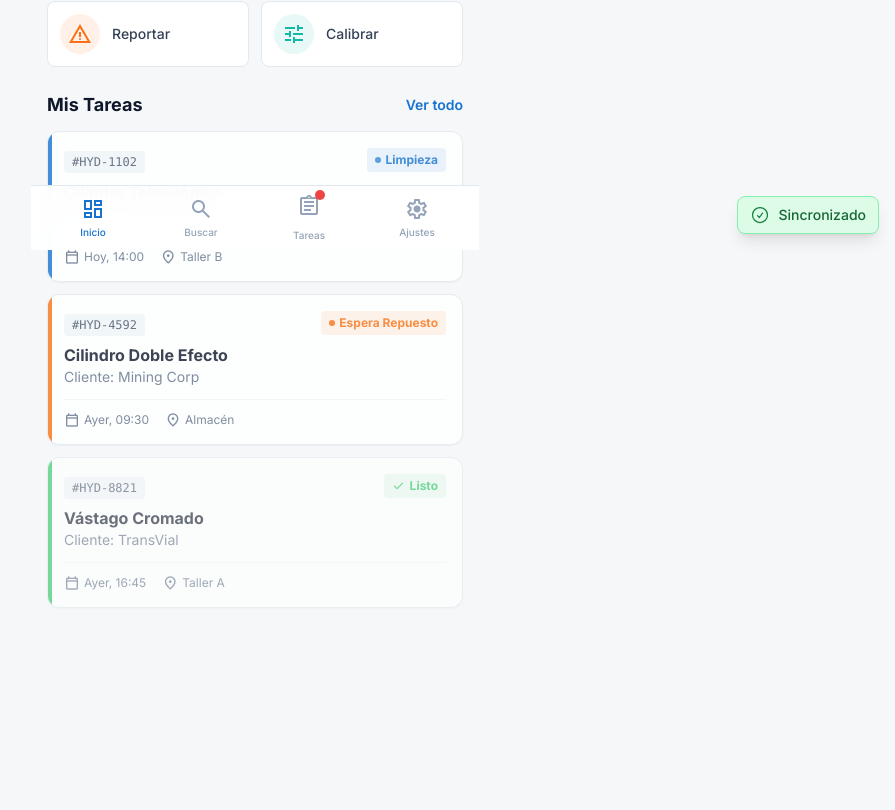
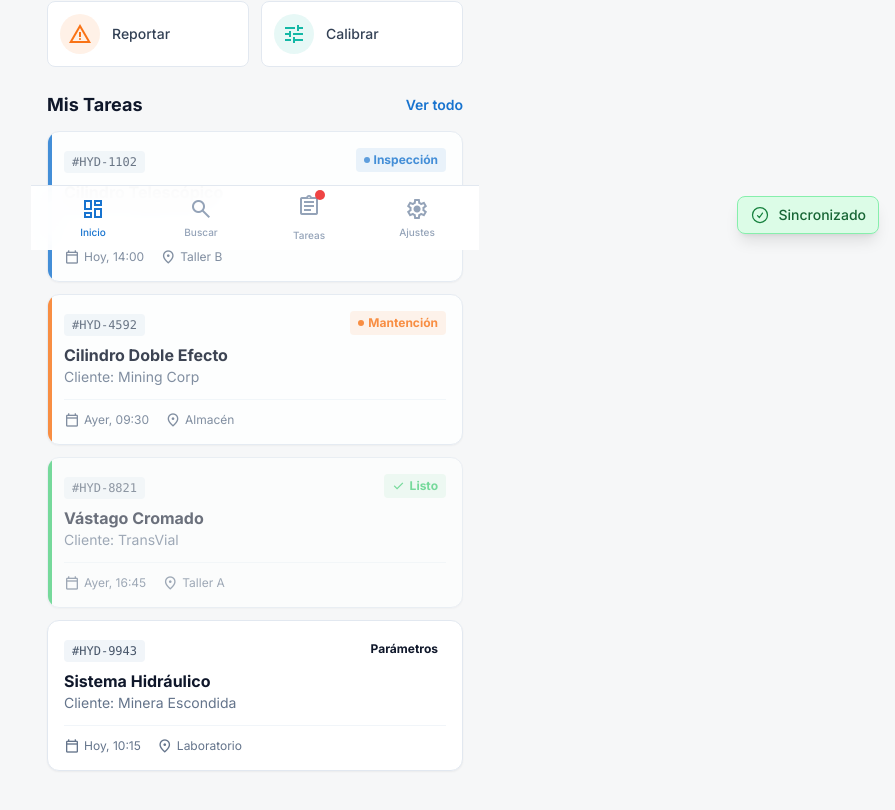
Before and after one commit to chicaderojo/app-vignola, a React (Vite) app: page / in a window 1280 px wide. Shown: the part 550-1360 px from the top of the page, without its empty margins (385-1280 px from the left). Before the commit the page ends 1270 px from the top, so only its background shows below. Built offline with nearby package versions, Linux system fonts and the light colour scheme; no server answers; sample sign-in values are in the browser's storage.

Commit message:
Cambio botones del scroll

```diff
--- a/src/pages/DashboardPage.tsx
+++ b/src/pages/DashboardPage.tsx
@@ -10,7 +10,7 @@ const MOCK_TAREAS = [
     id: 'HYD-1102',
     titulo: 'Cilindro Telescópico',
     cliente: 'AgroTech S.A.',
-    estado: 'Limpieza',
+    estado: 'Inspección',
     estadoColor: 'primary',
     fecha: 'Hoy, 14:00',
     ubicacion: 'Taller B',
@@ -20,7 +20,7 @@ const MOCK_TAREAS = [
     id: 'HYD-4592',
     titulo: 'Cilindro Doble Efecto',
     cliente: 'Mining Corp',
-    estado: 'Espera Repuesto',
+    estado: 'Mantención',
     estadoColor: 'orange',
     fecha: 'Ayer, 09:30',
     ubicacion: 'Almacén',
@@ -35,6 +35,16 @@ const MOCK_TAREAS = [
     fecha: 'Ayer, 16:45',
     ubicacion: 'Taller A',
     progreso: 100
+  },
+  {
+    id: 'HYD-9943',
+    titulo: 'Sistema Hidráulico',
+    cliente: 'Minera Escondida',
+    estado: 'Parámetros',
+    estadoColor: 'purple',
+    fecha: 'Hoy, 10:15',
+    ubicacion: 'Laboratorio',
+    progreso: 75
   }
 ]
 
@@ -262,7 +272,9 @@ function DashboardPage() {
             >
               <div className={`absolute left-0 top-0 bottom-0 w-1 ${
                 tarea.estadoColor === 'primary' ? 'bg-primary' :
-                tarea.estadoColor === 'orange' ? 'bg-orange-500' : 'bg-green-500'
+                tarea.estadoColor === 'orange' ? 'bg-orange-500' :
+                tarea.estadoColor === 'purple' ? 'bg-purple-500' :
+                'bg-green-500'
               }`}></div>
 
               <div className="flex justify-between items-start mb-2">
@@ -276,13 +288,16 @@ function DashboardPage() {
                 <span className={`flex items-center gap-1 ${
                   tarea.estadoColor === 'primary' ? 'bg-primary/10 text-primary' :
                   tarea.estadoColor === 'orange' ? 'bg-orange-500/10 text-orange-500' :
+                  tarea.estadoColor === 'purple' ? 'bg-purple-500/10 text-purple-500' :
                   'bg-green-500/10 text-green-500'
                 } px-2 py-1 rounded text-xs font-bold`}>
                   {tarea.progreso < 100 && (
                     <span className={`size-1.5 rounded-full ${
                       tarea.estadoColor === 'primary' ? 'bg-primary' :
-                      tarea.estadoColor === 'orange' ? 'bg-orange-500' : 'bg-green-500'
-                    } ${tarea.estado === 'Limpieza' ? 'animate-pulse' : ''}`}></span>
+                      tarea.estadoColor === 'orange' ? 'bg-orange-500' :
+                      tarea.estadoColor === 'purple' ? 'bg-purple-500' :
+                      'bg-green-500'
+                    } ${tarea.estado === 'Inspección' ? 'animate-pulse' : ''}`}></span>
                   )}
                   {tarea.progreso === 100 && (
                     <span className="material-symbols-outlined text-[14px]">check</span>
--- a/tailwind.config.js
+++ b/tailwind.config.js
@@ -18,6 +18,7 @@ export default {
         "status-good": "#10b981",
         "status-maintain": "#f59e0b",
         "status-replace": "#ef4444",
+        purple: "#9333ea",
       },
       fontFamily: {
         display: ["Inter", "system-ui", "sans-serif"],
```
